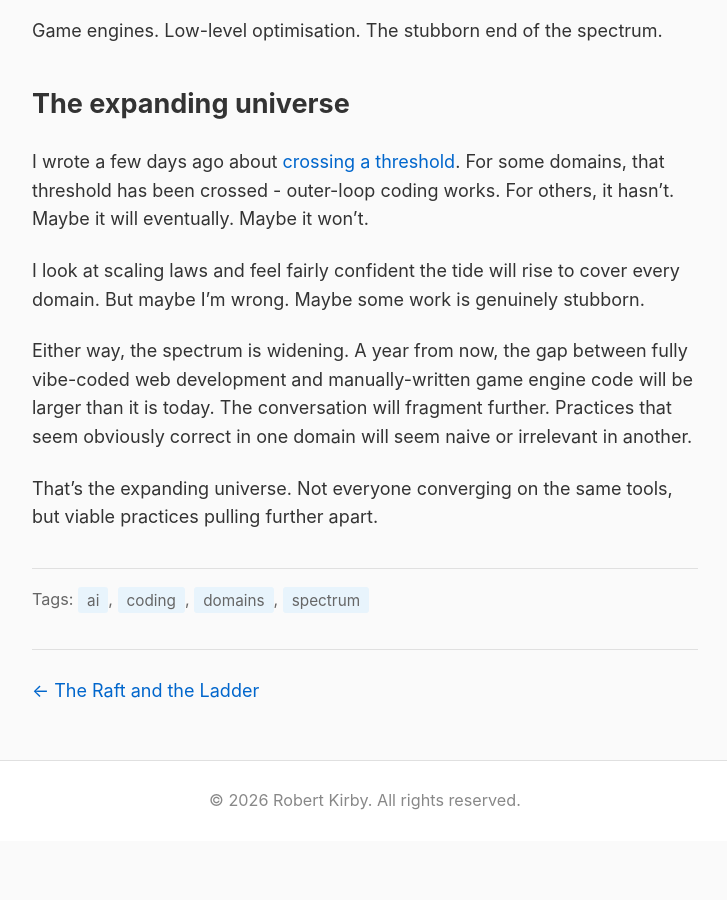
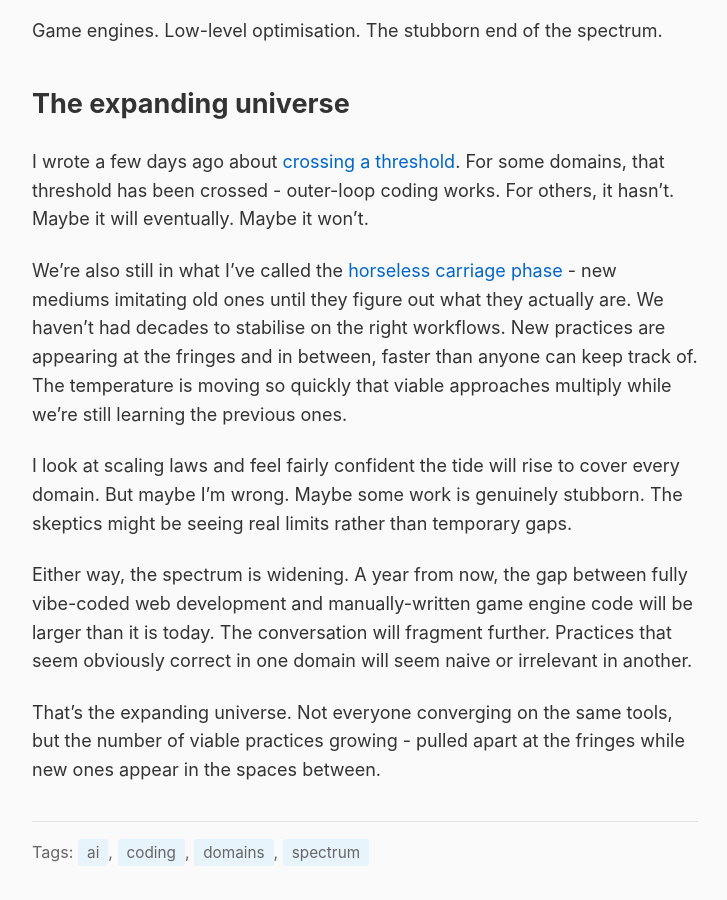
Before and after one commit to rob137/rob137.github.io, a Jekyll site: the page built from _posts/2026-01-04-the-expanding-universe.md, in a window 1280 px wide and 900 px high, scrolled down 2610 px. Shown: the whole window, without its empty margins (275-1002 px from the left). Built offline with Jekyll 4.4.1, drawn with Linux system fonts in a browser that asks for light colours; before the commit the page ends 3451 px from its top, so only the background shows below that.

Commit message:
Expand 'expanding universe' section with horseless carriage thread

```diff
--- a/_posts/2026-01-04-the-expanding-universe.md
+++ b/_posts/2026-01-04-the-expanding-universe.md
@@ -62,8 +62,10 @@ Game engines. Low-level optimisation. The stubborn end of the spectrum.
 
 I wrote a few days ago about [crossing a threshold](/2026/01/02/crossing-the-horizon/). For some domains, that threshold has been crossed - outer-loop coding works. For others, it hasn't. Maybe it will eventually. Maybe it won't.
 
-I look at scaling laws and feel fairly confident the tide will rise to cover every domain. But maybe I'm wrong. Maybe some work is genuinely stubborn.
+We're also still in what I've called the [horseless carriage phase](/2026/01/02/the-golden-retriever-problem/) - new mediums imitating old ones until they figure out what they actually are. We haven't had decades to stabilise on the right workflows. New practices are appearing at the fringes and in between, faster than anyone can keep track of. The temperature is moving so quickly that viable approaches multiply while we're still learning the previous ones.
+
+I look at scaling laws and feel fairly confident the tide will rise to cover every domain. But maybe I'm wrong. Maybe some work is genuinely stubborn. The skeptics might be seeing real limits rather than temporary gaps.
 
 Either way, the spectrum is widening. A year from now, the gap between fully vibe-coded web development and manually-written game engine code will be larger than it is today. The conversation will fragment further. Practices that seem obviously correct in one domain will seem naive or irrelevant in another.
 
-That's the expanding universe. Not everyone converging on the same tools, but viable practices pulling further apart.
+That's the expanding universe. Not everyone converging on the same tools, but the number of viable practices growing - pulled apart at the fringes while new ones appear in the spaces between.
```
